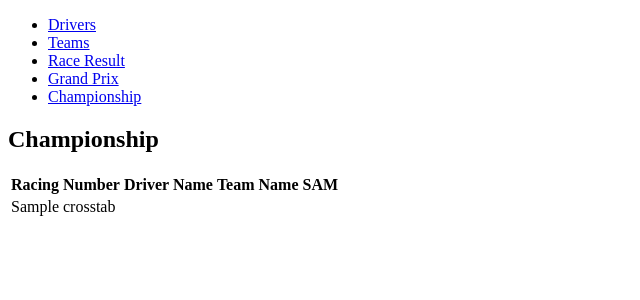
After one commit to athinagouseti/Formula_One_Python-Week_05_Solo_Project, a Flask app: page /championship in a window 1280 px wide. The commit adds this page. Shown: the top 300 px of the page, without its empty margins (0-640 px from the left). Run offline with Flask 2, Linux system fonts and the light colour scheme; a database or web service that is not in the repository returns one stand-in record (values such as "Sample title"); some libraries are stand-ins or nearby versions.

Commit message:
Display Championship table

```diff
--- a/app.py
+++ b/app.py
@@ -3,6 +3,7 @@ from controller.driver_controller import drivers_blueprint
 from controller.race_result_controller import race_result_blueprint
 from controller.team_controller import team_blueprint
 from controller.grand_prix_controller import grand_prix_blueprint
+from controller.championship_controller import championship_blueprint
 
 app = Flask(__name__)
 
@@ -10,6 +11,7 @@ app.register_blueprint(drivers_blueprint)
 app.register_blueprint(race_result_blueprint)
 app.register_blueprint(team_blueprint)
 app.register_blueprint(grand_prix_blueprint)
+app.register_blueprint(championship_blueprint)
 
 @app.route('/')
 def home():
--- /dev/null
+++ b/controller/championship_controller.py
@@ -0,0 +1,13 @@
+from flask import Flask, render_template, request, redirect
+import pdb
+from flask import Blueprint
+import repositories.race_result_repository as race_result_repository
+import repositories.grand_prix_repository as grand_prix_repository
+
+championship_blueprint = Blueprint("championship", __name__)
+
+@championship_blueprint.route("/championship")
+def championship_table():
+    grands_prix = grand_prix_repository.select_all()
+    standings = race_result_repository.select_all_championship()
+    return render_template("/championship/index.html", standings = standings, grands_prix = grands_prix)
--- a/repositories/driver_repository.py
+++ b/repositories/driver_repository.py
@@ -2,7 +2,7 @@ from db.run_sql import run_sql
 from models.driver import Driver
 from models.team import Team
 from models.grand_prix import Grand_prix
-import pdb
+
 
 import repositories.team_repository as team_repository
 
--- a/repositories/race_result_repository.py
+++ b/repositories/race_result_repository.py
@@ -51,3 +51,14 @@ def update(race_result):
     sql = "UPDATE race_results SET (racing_number, grand_prix_round, position, fastest_lap, status, sprint_position) = (%s, %s, %s, %s, %s, %s) WHERE racing_number = %s AND grand_prix_round = %s"
     values = [race_result.driver.racing_number, race_result.grand_prix.round, race_result.position, race_result.fastest_lap, race_result.status, race_result.sprint_position, race_result.driver.racing_number, race_result.grand_prix.round]
     run_sql(sql, values)
+
+
+def select_all_championship():
+    grands_prix = grand_prix_repository.select_all()
+    grands_prix_names = ""
+    for grand_prix in grands_prix:
+        grands_prix_names += f", {grand_prix.name[0:3]} INT"
+
+    sql = f"SELECT * FROM crosstab ('SELECT drivers.racing_number, name, teams.constructor, grand_prix_round, position FROM race_results INNER JOIN drivers on race_results.racing_number = drivers.racing_number INNER JOIN teams ON teams.id = drivers.team_id ORDER BY 2, 3', 'SELECT DISTINCT grand_prix_round FROM race_results ORDER BY 1') AS ct(racing_number INT, drivers_name VARCHAR, team_name VARCHAR{grands_prix_names})"
+    results = run_sql(sql)
+    return results
--- a/templates/base.html
+++ b/templates/base.html
@@ -1,11 +1,13 @@
 <!DOCTYPE html>
-
+<meta name="viewport" content="width=device-width, initial-scale=1.0">
+<meta http-equiv="X-UA-Compatible" content="ie=edge">
+<link rel="stylesheet" href="{{ url_for('static', filename='style.css') }}">
 <html>
 <head>
     <title>Formula One</title>
 </head>
 <body>
-    <nav>
+    <nav id = "navbar">
         <ul>
             <li>
                 <a href = "/drivers">Drivers</a>
@@ -19,6 +21,9 @@
             <li>
                 <a href = "/grand_prix">Grand Prix</a>
             </li>
+            <li>
+                <a href = "/championship">Championship</a>
+            </li>
         </ul>
     </nav>
     <section id = "content">
--- /dev/null
+++ b/templates/championship/index.html
@@ -0,0 +1,25 @@
+{% extends 'base.html' %}
+
+{% block content %}
+
+<h1>Championship</h1>
+<table>
+    <tr>
+        <th>Racing Number</th>
+        <th>Driver Name</th>
+        <th>Team Name</th>
+        {% for grand_prix in grands_prix %}
+        <th>{{ grand_prix.name[0:3].upper() }}</th>
+        {% endfor %}
+    </tr>
+    {% for standing in standings %}
+    <tr>
+        {% for value in standing.values() %}
+        <td>{{ value }}</td>
+        {% endfor %}
+    </tr>
+    {% endfor %}
+</table>
+
+
+{% endblock %}
--- a/templates/race_results/index.html
+++ b/templates/race_results/index.html
@@ -39,5 +39,6 @@
 </table>
 
 <button type = "submit"><a href = "/race_results/new">Add Race Result</a></button>
+<button type = "submit"><a href = "/race_results/championship">Championship</a></button>
 
 {% endblock %}
```
Also changed, not shown: controller/race_result_controller.py (+10 -5 lines).
